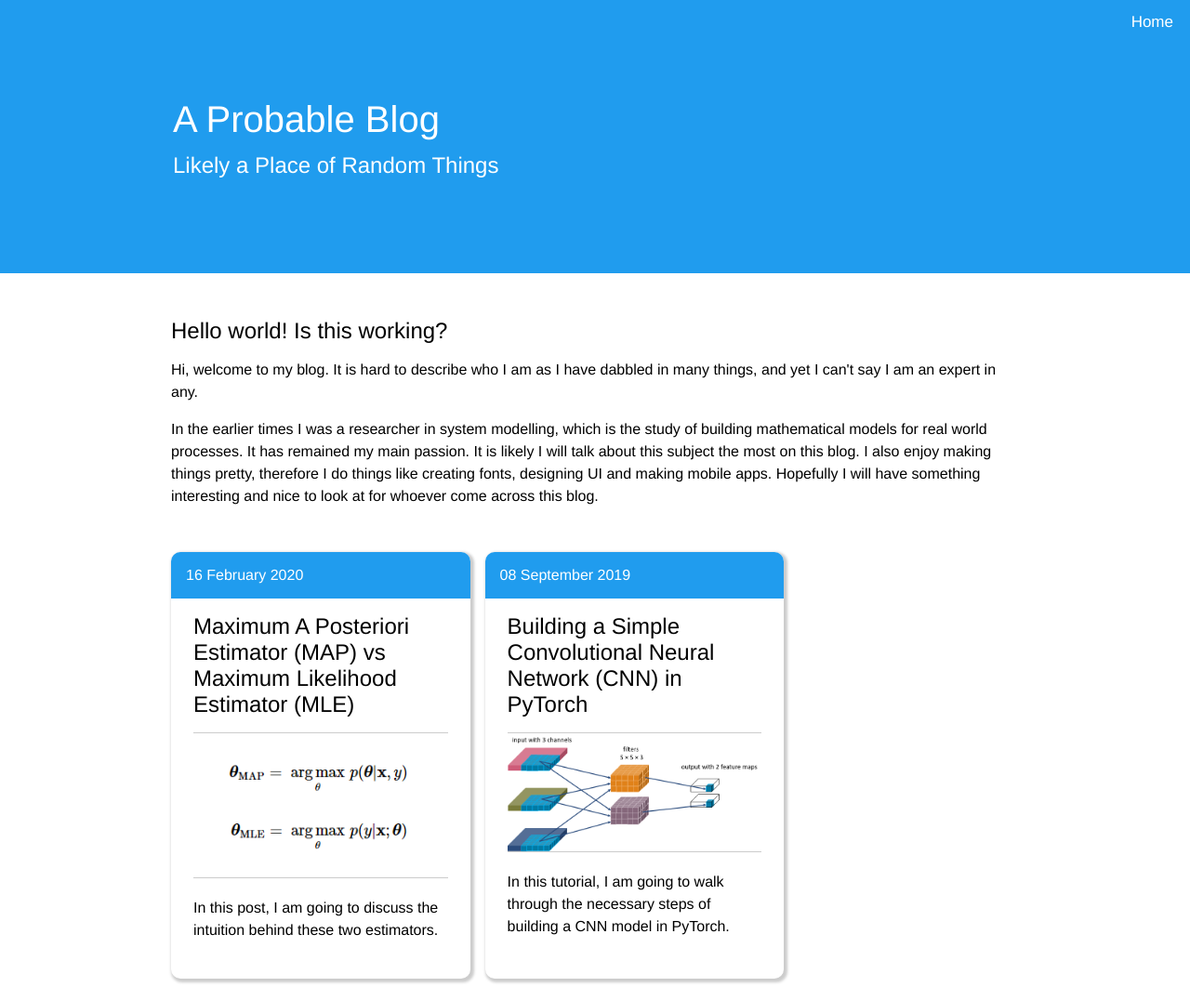
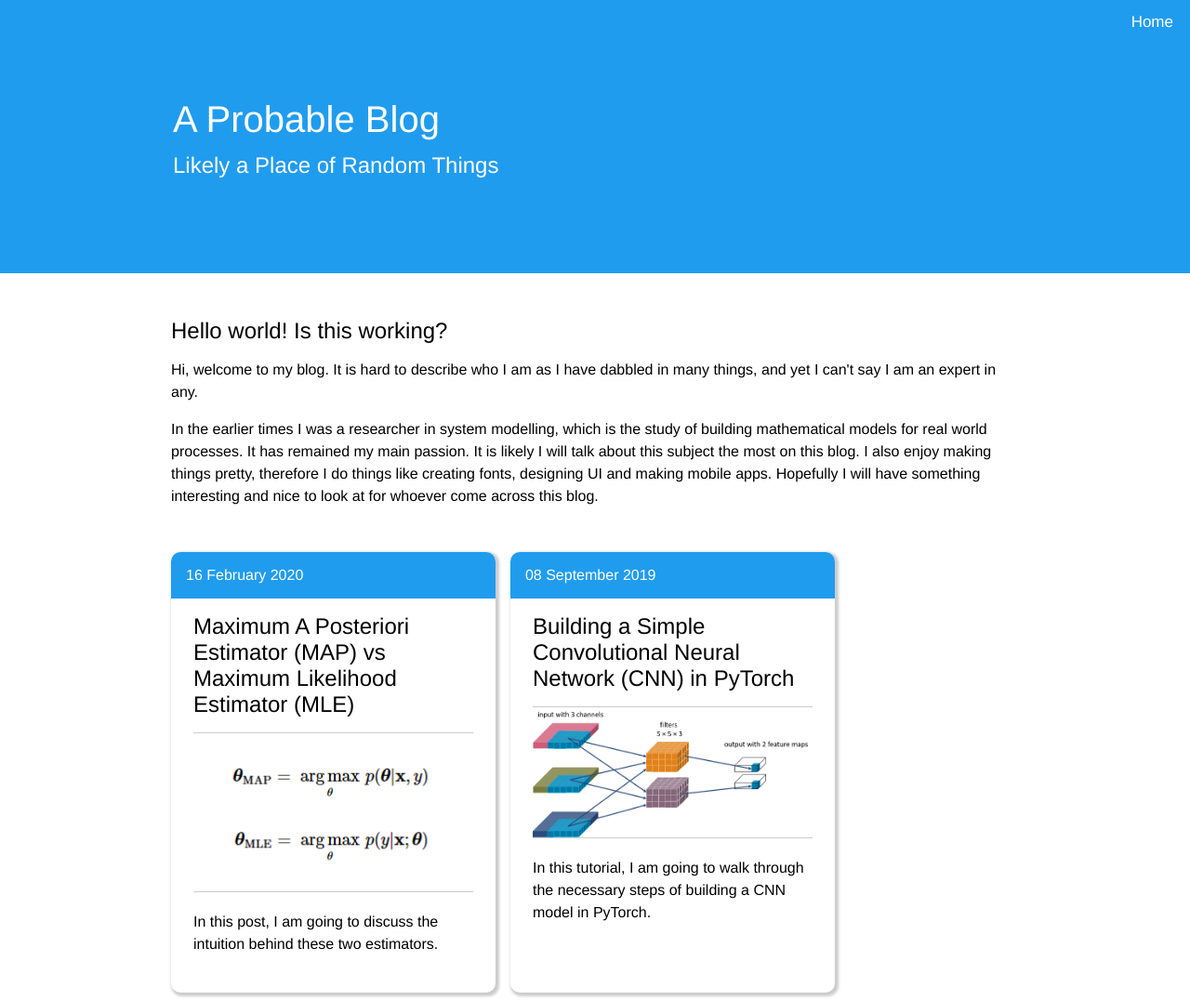
Before and after one commit to takmanman/takmanman.github.io, a Jekyll site: the page built from index.html, in a window 1280 px wide and 1076 px high. Shown: the whole window at 93% size. Built offline with Jekyll 4.4.1, drawn with Linux system fonts in a browser that asks for light colours.

Commit message:
Small Improvements

```diff
--- a/assets/css/afloat.css
+++ b/assets/css/afloat.css
@@ -101,13 +101,20 @@
 
 .posts-container {
   display: flex;
+  flex-flow: row wrap;
+
+  width : 100%;
+
   align-content: space-between;
-  flex-direction: row;
+
+
   padding:0;
 }
 
 .post-float {
-	width:30%;
+
+	flex: 33%;
+    max-width: 33%;
 
 	border-radius: 10px;
 
@@ -123,16 +130,19 @@
 	color:black;
 }
 
-@media only screen and (max-width: 768px) {
-  /* For mobile phones: */
-  [class*="container"] {
-    width: 100%;
+/* Responsive layout - makes the two columns stack on top of each other instead of next to each other */
+@media (max-width: 960px) {
+  .post-float {
+    flex: 50%;
+    max-width: 50%;
   }
-  [class*="post-float"] {
-    width: 95%;
-  }
-  [class*="banner"]{
-	padding: 2rem 2rem;
+}
+
+/* Responsive layout - makes the two columns stack on top of each other instead of next to each other */
+@media (max-width: 800px) {
+  .post-float {
+    flex: 100%;
+    max-width: 100%;
   }
 }
 
--- a/assets/css/coding.css
+++ b/assets/css/coding.css
@@ -7,5 +7,9 @@
 	padding-bottom: 0.8em;
 	padding-left: 0.8em;
 	line-height: 1.5;
-	overflow: auto;}
+	overflow: auto;
 }
+
+.equations {
+	overflow: auto;
+}
```
